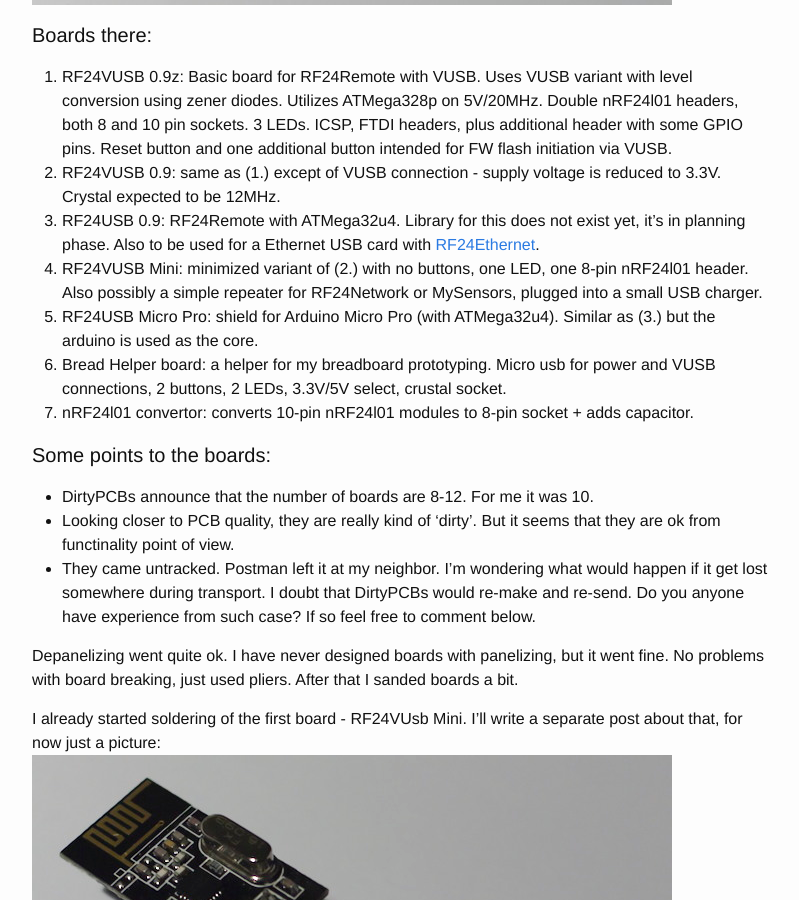
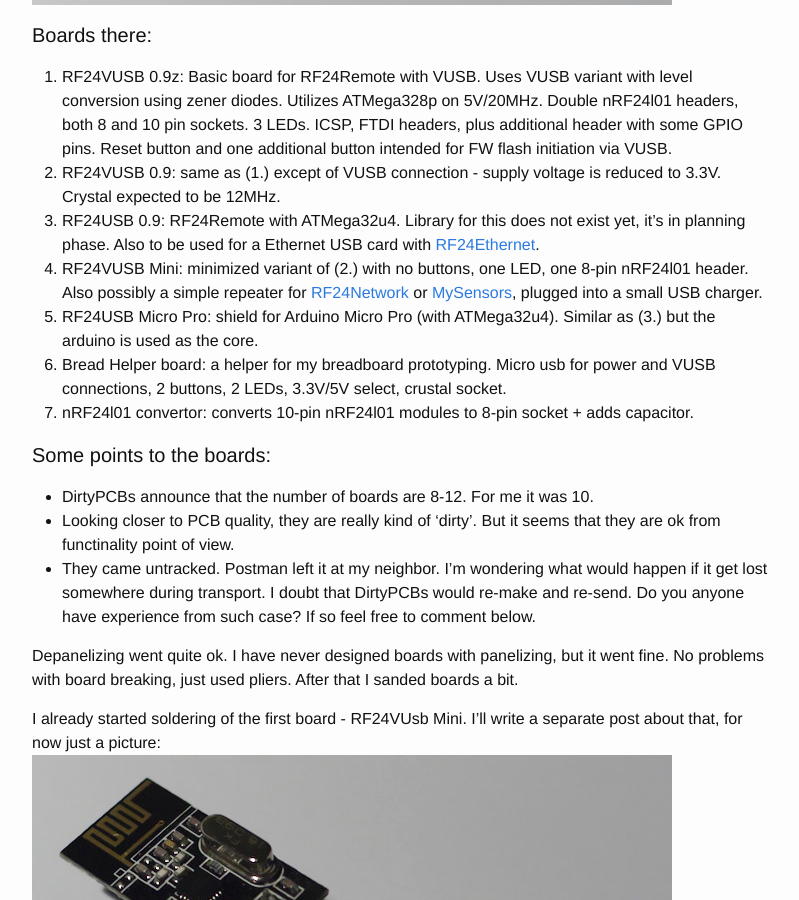
Before and after one commit to martin-mat/mz-fuzzy.github.io, a Jekyll site: the page built from _posts/2015-02-23-PCBs arrived!.md, in a window 1280 px wide and 900 px high, scrolled down 970 px. Shown: the whole window, without its empty margins (238-1037 px from the left). Built offline with Jekyll 4.4.1, drawn with Linux system fonts in a browser that asks for light colours; part of the change alters nothing that is shown.

Commit message:
formatting

```diff
--- a/_posts/2015-02-23-PCBs arrived!.md
+++ b/_posts/2015-02-23-PCBs arrived!.md
@@ -12,7 +12,7 @@ Recently I've spend my free time working on [RF24Remote](https://github.com/mz-f
 1. RF24VUSB 0.9z: Basic board for RF24Remote with VUSB. Uses VUSB variant with level conversion using zener diodes. Utilizes ATMega328p on 5V/20MHz. Double nRF24l01 headers, both 8 and 10 pin sockets. 3 LEDs. ICSP, FTDI headers, plus additional header with some GPIO pins. Reset button and one additional button intended for FW flash initiation via VUSB.
 2. RF24VUSB 0.9: same as (1.) except of VUSB connection - supply voltage is reduced to 3.3V. Crystal expected to be 12MHz.
 3. RF24USB 0.9: RF24Remote with ATMega32u4. Library for this does not exist yet, it's in planning phase. Also to be used for a Ethernet USB card with [RF24Ethernet](http://tmrh20.github.io/RF24Ethernet/).
-4. RF24VUSB Mini: minimized variant of (2.) with no buttons, one LED, one 8-pin nRF24l01 header. Also possibly a simple repeater for RF24Network or MySensors, plugged into a small USB charger.
+4. RF24VUSB Mini: minimized variant of (2.) with no buttons, one LED, one 8-pin nRF24l01 header. Also possibly a simple repeater for [RF24Network](https://tmrh20.github.io/RF24Network/) or [MySensors](http://www.mysensors.org/), plugged into a small USB charger.
 5. RF24USB Micro Pro: shield for Arduino Micro Pro (with ATMega32u4). Similar as (3.) but the arduino is used as the core.
 6. Bread Helper board: a helper for my breadboard prototyping. Micro usb for power and VUSB connections, 2 buttons, 2 LEDs, 3.3V/5V select, crustal socket.
 7. nRF24l01 convertor: converts 10-pin nRF24l01 modules to 8-pin socket + adds capacitor.
```
